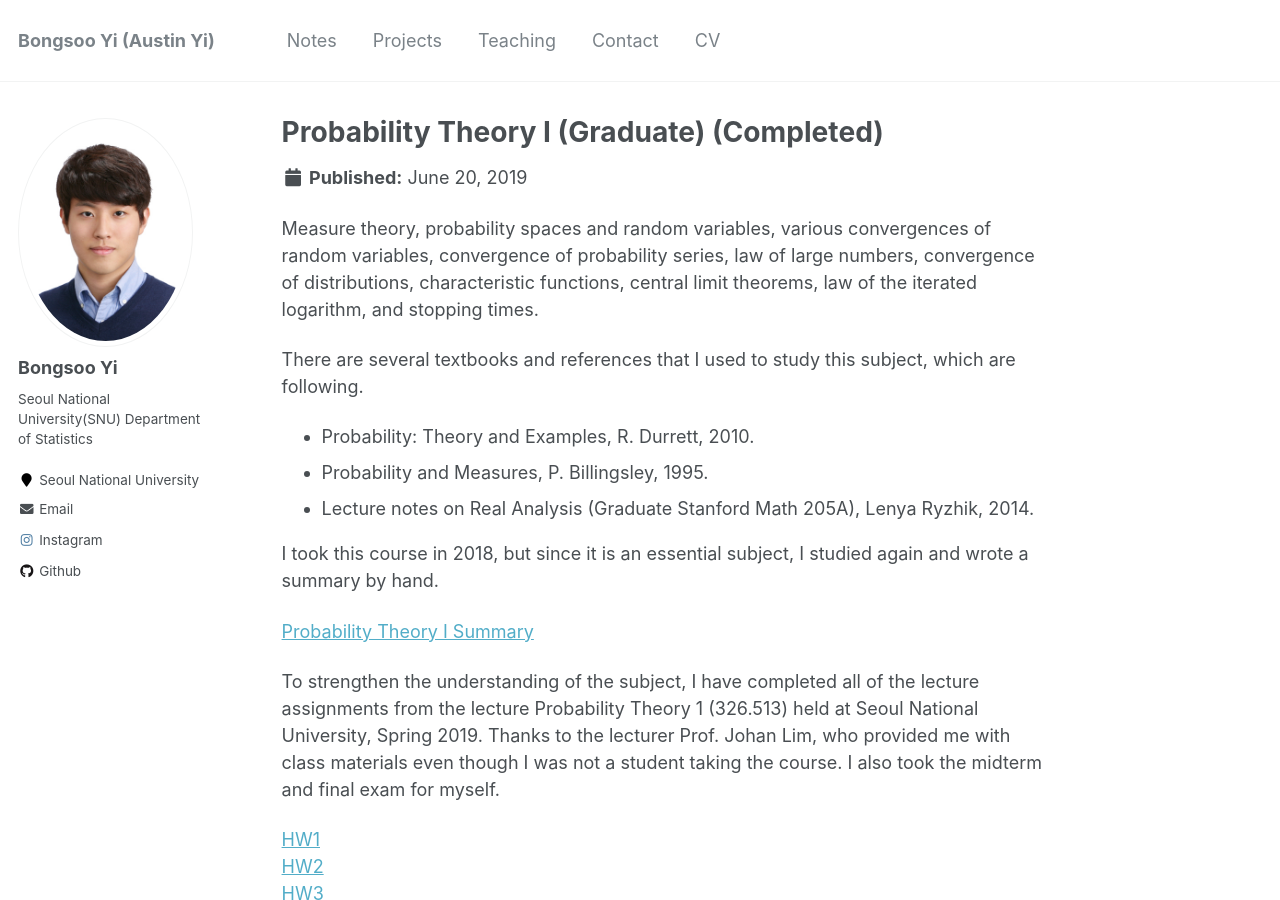
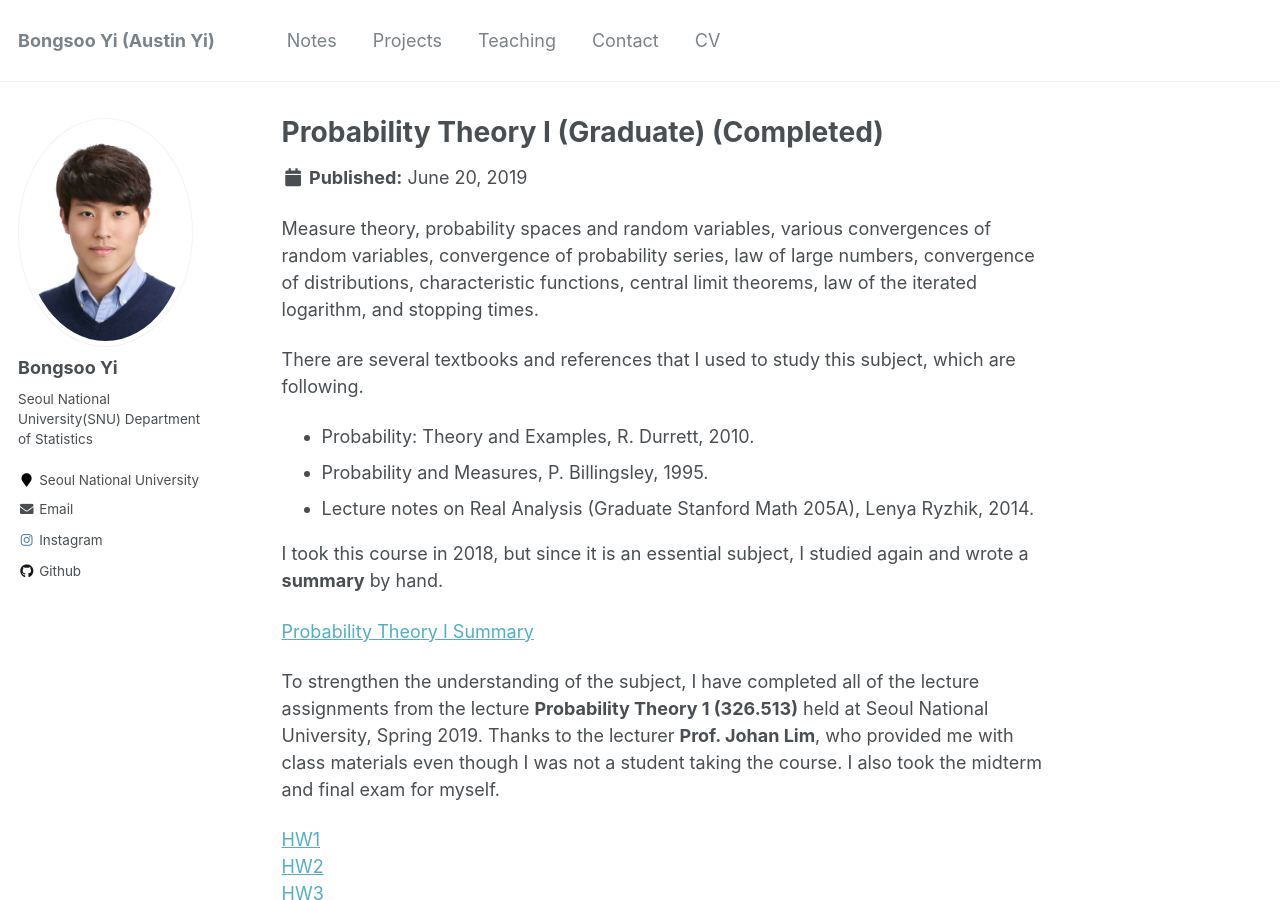
Before and after one commit to austinyi/austinyi.github.io, a Jekyll site: the page built from _publications/2019-06-20-probability1.md, in a window 1280 px wide and 900 px high. Built offline with Jekyll 4.4.1, drawn with Linux system fonts in a browser that asks for light colours.

```diff
--- a/_publications/2019-06-20-probability1.md
+++ b/_publications/2019-06-20-probability1.md
@@ -15,11 +15,11 @@ There are several textbooks and references that I used to study this subject, wh
 * Probability and Measures, P. Billingsley, 1995.
 * Lecture notes on Real Analysis (Graduate Stanford Math 205A), Lenya Ryzhik, 2014.
 
-I took this course in 2018, but since it is an essential subject, I studied again and wrote a summary by hand.
+I took this course in 2018, but since it is an essential subject, I studied again and wrote a **summary** by hand.
 
 [Probability Theory Ⅰ Summary](http://austinyi.github.io/files/probability1.pdf)
 
-To strengthen the understanding of the subject, I have completed all of the lecture assignments from the lecture Probability Theory 1 (326.513) held at Seoul National University, Spring 2019. Thanks to the lecturer Prof. Johan Lim, who provided me with class materials even though I was not a student taking the course. I also took the midterm and final exam for myself.
+To strengthen the understanding of the subject, I have completed all of the lecture assignments from the lecture **Probability Theory 1 (326.513)** held at Seoul National University, Spring 2019. Thanks to the lecturer **Prof. Johan Lim**, who provided me with class materials even though I was not a student taking the course. I also took the midterm and final exam for myself.
 
 [HW1](http://austinyi.github.io/files/HW1.pdf)
 [HW2](http://austinyi.github.io/files/HW2.pdf)
```
